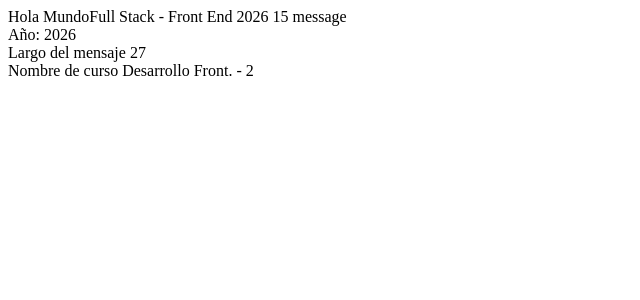
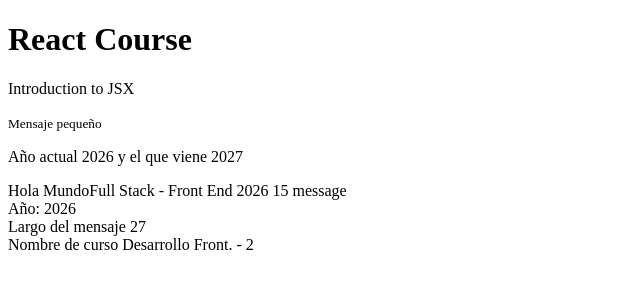
Before and after one commit to fecarcamoj-max/first_react_app_academia, a React (Vite) app: page / in a window 1280 px wide. Shown: the top 300 px of the page, without its empty margins (0-640 px from the left). Built offline with nearby package versions, Linux system fonts and the light colour scheme.

Commit message:
ADD actividades practicas ppt 1, act 1,2,3

```diff
--- a/src/App.jsx
+++ b/src/App.jsx
@@ -5,8 +5,18 @@ function App(){
   const courseName = "Nombre de curso Desarrollo Front.";
   const lessonNumber =  2;
 
+  // Actividad:::
+  const title = "React Course";
+  const subtitle = "Introduction to JSX";
+  const yearNumber = new Date().getFullYear();
+  const nextYear = yearNumber + 1;
+
   return (
           <>
+            <h1>{title}</h1>
+            <p>{subtitle}</p>
+            <small>Mensaje pequeño</small>
+            <p>Año actual {yearNumber} y el que viene {nextYear}</p>
             Hola Mundo
             {message} {10 + 5} message
             <br></br> Año: {year}
```
